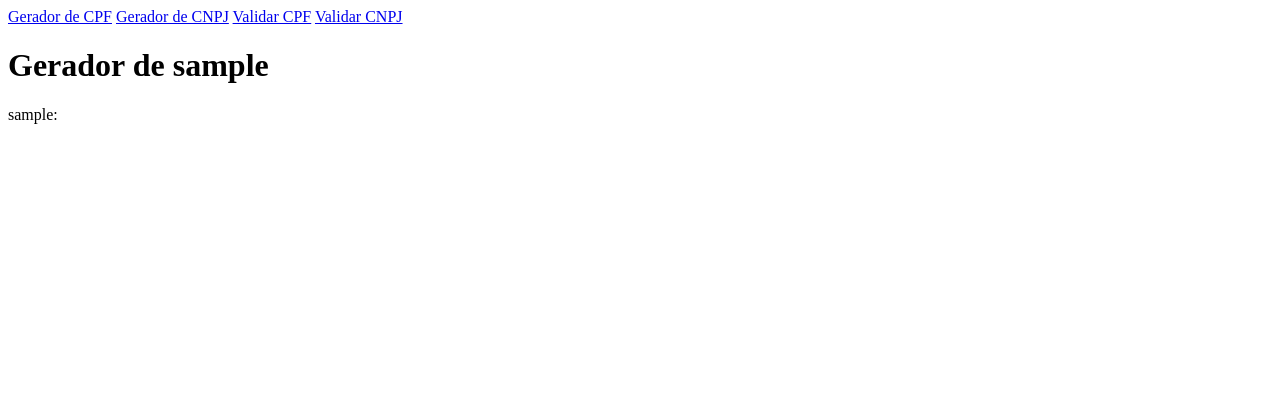
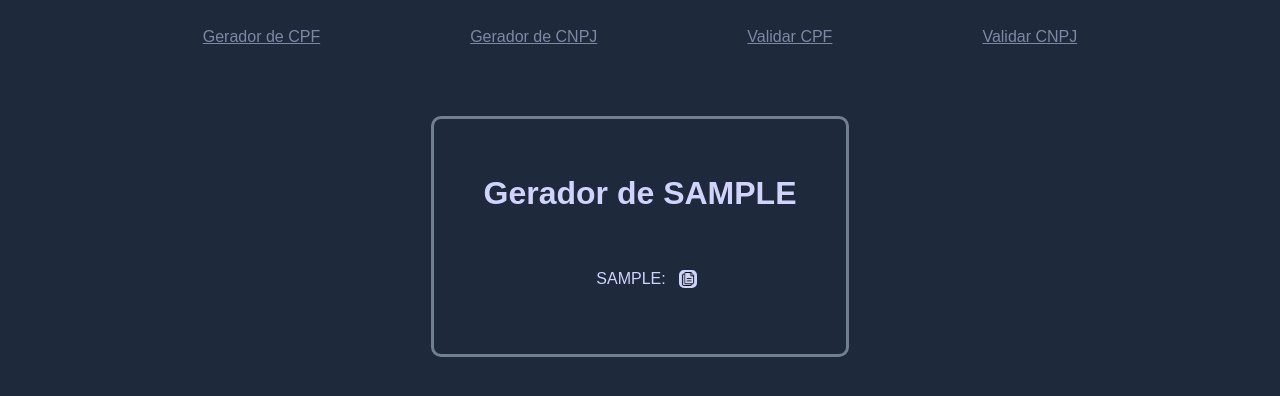
Before and after one commit to Andre-06/my-app, a Flask app: a page that uses exercicios/ex1/my_app/templates/base.html in a window 1280 px wide. Shown: the top 396 px of the page. Run offline with Flask 3, Linux system fonts and the light colour scheme.

Commit message:
Style exercicio CPF

```diff
--- a/exercicios/ex1/my_app/app.py
+++ b/exercicios/ex1/my_app/app.py
@@ -4,6 +4,12 @@
 app = Flask(__name__)
 cpf = CPF()
 cnpj = CNPJ()
+
+
+@app.route("/")
+def home():
+    return redirect(url_for("gerador", name="cpf"))
+
 
 @app.route("/gerador/<name>")
 def gerador(name):
@@ -13,24 +19,26 @@
     if name == "cnpj":
         cod = cnpj.generate(True)
 
-    return render_template("gerador.html", name=name, cod=cod)
+    return render_template("gerador.html", name=name.upper(), cod=cod)
+
 
 @app.route("/validador/<name>")
 def validador(name):
-    return render_template("validador.html", name=name)
+    return render_template("validador.html", name=name.upper())
+
 
 @app.route("/resultado/<name>", methods=["POST"])
 def resultado(name):
     cod = ''
     resultado = "Inválido"
-    if name == "cpf":
-        cod = request.form["cpf-form"]
+    if name == "CPF":
+        cod = request.form["CPF-form"]
         resultado = "Válido" if cpf.validate(cod) else "Inválido"
-    if name == "cnpj":
-        cod = request.form["cnpj-form"]
+    if name == "CNPJ":
+        cod = request.form["CNPJ-form"]
         resultado = "Válido" if cnpj.validate(cod) else "Inválido"
 
     return render_template("resultado.html",
-                           name=name,
+                           name=name.upper(),
                            cod=cod,
                            resul=resultado)
--- a/exercicios/ex1/my_app/static/css/style.css
+++ b/exercicios/ex1/my_app/static/css/style.css
@@ -0,0 +1,98 @@
+* {
+    box-sizing: border-box;
+}
+
+body {
+    background-color: rgb(30,41,59);
+    color: rgb(208, 212, 252);
+    font-family: sans-serif;
+
+    display: flex;
+    flex-direction: column;
+    align-items: center;
+
+}
+
+a {
+    color: rgb(127,135,164);
+}
+
+h1 {
+    padding: 0 0 20px;
+}
+
+nav {
+    padding: 20px;
+    display: flex;
+    justify-content: center;
+    gap: 150px
+}
+
+.content {
+    margin-top: 50px;
+    padding: 35px 50px 50px;
+    display: flex;
+    flex-direction: column;
+    align-items: center;
+
+    border-radius: 10px;
+    border: 3px solid slategray;
+
+    max-width: fit-content;
+}
+
+.copy {
+    background-image: url("../img/copy-icon.png");
+    background-size: cover;
+    border-radius: 5px;
+    height: 18px;
+    width: 18px;
+    background-color: rgb(208, 212, 252);
+    border: 2px solid rgb(208, 212, 252);
+    transition: all 200ms ease-in-out;
+}
+
+.copy:hover{
+    cursor: pointer;
+}
+
+.copy:active{
+    background-image: url("../img/check-icon.png");
+    width: 20px;
+    transform: scale(1.05);
+}
+
+.generate-button {
+    display: grid;
+    grid-template-columns: 95% 5%;
+    justify-items: left;
+    align-items: center;
+}
+
+form input {
+    padding: 5px;
+    background-color: rgb(30,41,59);
+    border: 1px solid slategray;
+    color: rgb(208, 212, 252);
+}
+
+form input:focus{
+    outline: 0;
+}
+
+form button{
+    padding: 5px;
+    border-radius: 6px;
+    border: 1px solid rgb(71, 85, 105);
+
+    color: rgb(208, 212, 252);
+    background-color: rgba(51, 65, 85, 0.5);
+    cursor: pointer;
+    transition: all 100ms ease-in-out;
+}
+
+form button:active {
+    transform: scale(0.95);
+    border-color: rgba(96, 165, 250, 0.5);
+    background-color: rgba(30, 58, 138, 0.2);
+}
--- /dev/null
+++ b/exercicios/ex1/my_app/static/js/script.js
@@ -0,0 +1,11 @@
+(function () {
+    const copyButton = document.querySelector("#copy-button");
+    copyButton.addEventListener("click", function (event){
+        const codText = document.querySelector("#cod-text").textContent.split((": "))[1].trim();
+
+        copyButton.style.backgroundImage = "url('/static/img/check-icon.png')";
+        copyButton.style.width = "20px";
+
+        navigator.clipboard.writeText(codText);
+    })
+})();
--- a/exercicios/ex1/my_app/templates/base.html
+++ b/exercicios/ex1/my_app/templates/base.html
@@ -15,9 +15,13 @@
         <a href="/validador/cnpj">Validar CNPJ</a>
     </nav>
 
-    <h1>{% block title_content %}{% endblock %}</h1>
+    <div class="content">
+        <h1>{% block title_content %}{% endblock %}</h1>
 
-    {% block content %}
-    {% endblock %}
+        {% block content %}
+        {% endblock %}
+    </div>
+
+    <script type="text/javascript" src="{{ url_for('static', filename='js/script.js') }}"></script>
 </body>
 </html>
--- a/exercicios/ex1/my_app/templates/gerador.html
+++ b/exercicios/ex1/my_app/templates/gerador.html
@@ -9,5 +9,8 @@
 {% endblock %}
 
 {% block content %}
-    <p> {{ name }}: {{ cod }} </p>
+    <div class="generate-button">
+        <p id="cod-text"> {{ name }}: {{ cod }}  </p>
+        <button class="copy" type="button" id="copy-button"></button>
+    </div>
 {% endblock %}
--- a/exercicios/ex1/my_app/templates/validador.html
+++ b/exercicios/ex1/my_app/templates/validador.html
@@ -10,7 +10,7 @@
 
 {% block content %}
     <form action="/resultado/{{ name }}" method="POST">
-        <input type="text" name="{{ name }}-form" id="{{ name }}-form">
+        <input type="text" name="{{ name }}-form" id="{{ name }}-form" placeholder="Insira o {{ name }}">
         <button type="submit">Validar</button>
     </form>
 {% endblock %}
```
Also changed, not shown: exercicios/ex1/my_app/static/css/style-resultado.css (added, +35 -0 lines), exercicios/ex1/my_app/templates/resultado.html (+7 -5 lines), exercicios/ex1/my_app/static/img/check-icon.png (added), exercicios/ex1/my_app/static/img/copy-icon.png (added), 1 other file.
